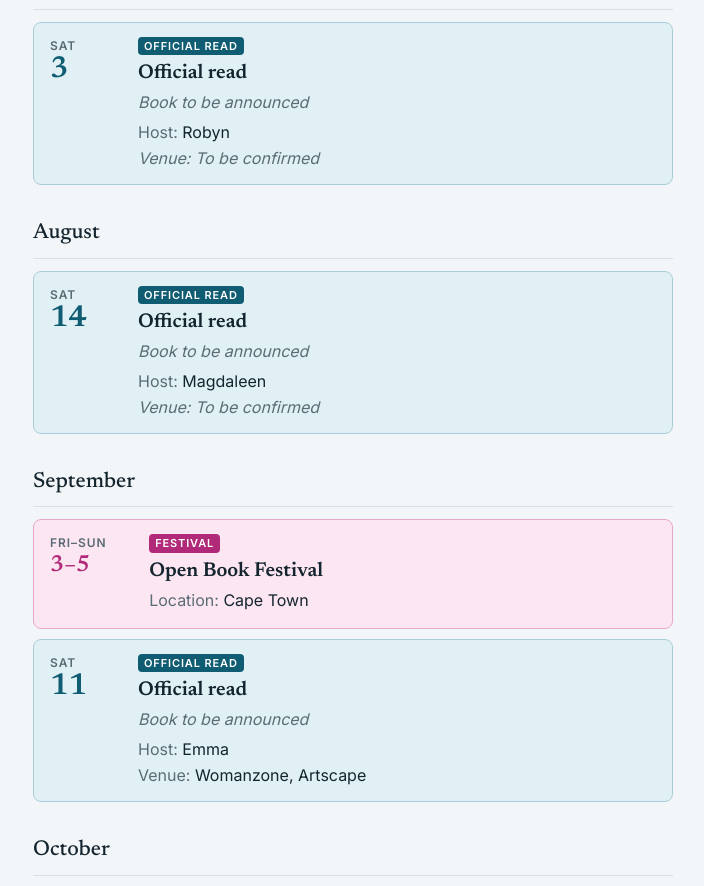
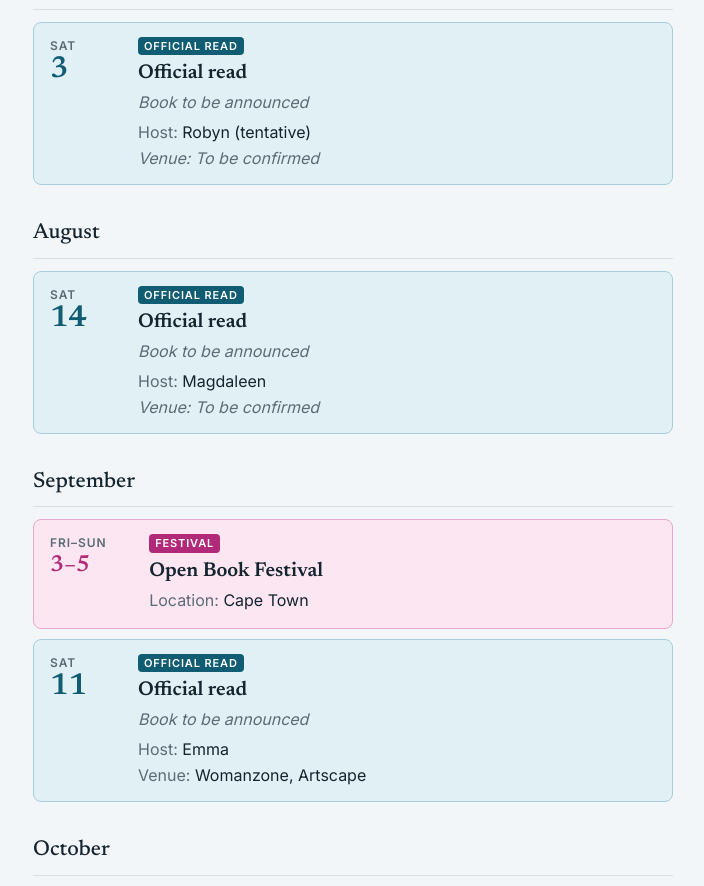
Before and after one commit to Ann-MareeT/Mother-City-Book-Club-2027-Diary, a plain HTML site: page index.html in a window 1280 px wide. Shown: the part 2680-3566 px from the top of the page, without its empty margins (287-991 px from the left). Drawn offline with Linux system fonts and the light colour scheme.

Commit message:
Update index.html

```diff
--- a/index.html
+++ b/index.html
@@ -308,7 +308,7 @@ footer { margin-top: 36px; font-size: 13px; color: var(--muted); }
         <div class="what">
           <h3 class="title">Official read</h3>
           <p class="author">Book to be announced</p>
-          <p class="host">Robyn</p>
+          <p class="host">Robyn (tentative)</p>
           <p class="venue tbc">To be confirmed</p>
         </div>
       </li>
```
